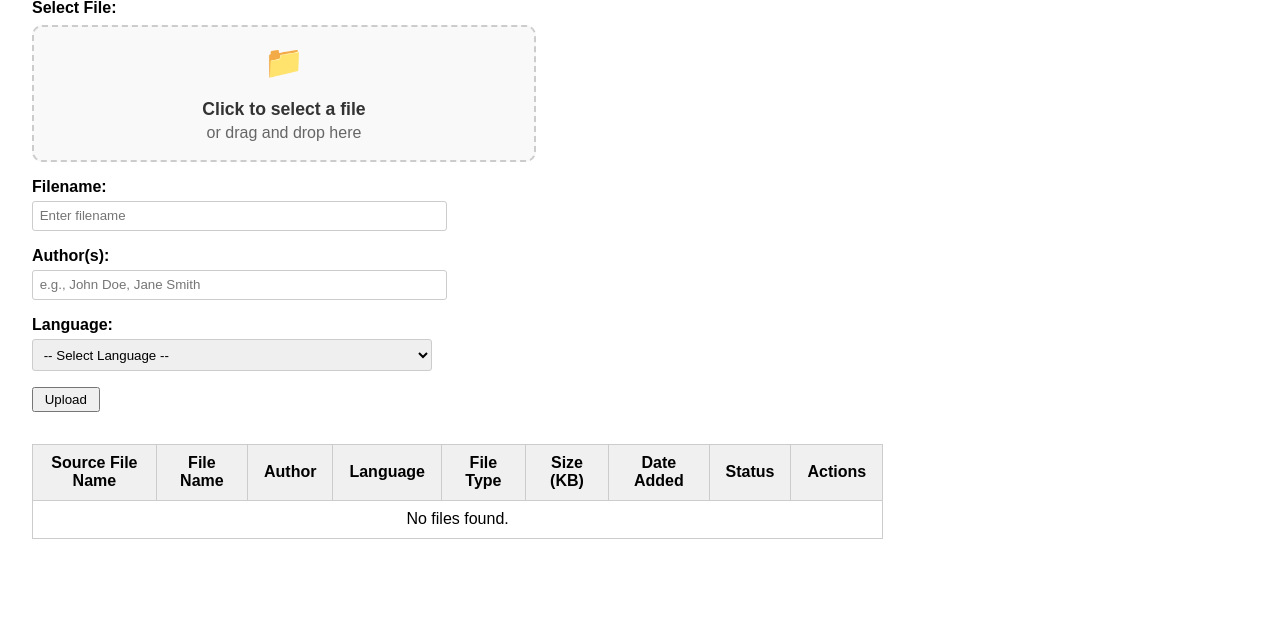
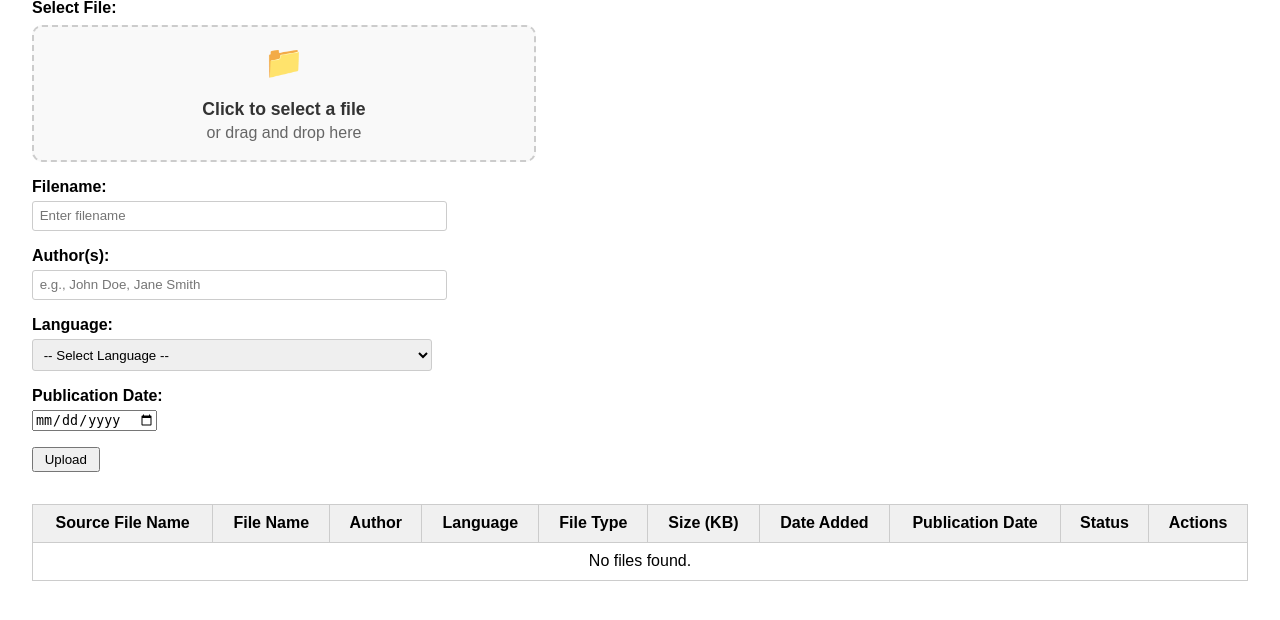
Before and after one commit to szhou12/aws-s3-rds, a Flask app: page / in a window 1280 px wide. Shown: the part 81-701 px from the top of the page. Run offline with Flask 3, Linux system fonts and the light colour scheme; data that the repository does not hold is empty.

Commit message:
added new column "publication_date" in both frontend and backend. NOT tested yet

```diff
--- a/models.py
+++ b/models.py
@@ -14,6 +14,7 @@ class FileInfo(BaseModel):
     sourcename: str
     filename: str
     author: str
+    publication_date: datetime
     language: str
     file_type: str
     status: int
@@ -30,6 +31,7 @@ class Upload(SQLModel, table=True):
     author: str
     language: str
     date_added: datetime = Field(default_factory=lambda: datetime.now()) # auto-generated by Python
+    publication_date: Optional[datetime] = None  # user-provided publish date from the frontend
     size: int  # in bytes
     file_type: str
     source_filename: str
--- a/templates/index.html
+++ b/templates/index.html
@@ -5,12 +5,16 @@
     <title>S3 File Manager</title>
     <style>
         body { font-family: sans-serif; margin: 2em; }
-        table { border-collapse: collapse; width: 70%; margin-top: 2em; }
+        table { border-collapse: collapse; width: 100%; min-width: 900px; margin-top: 2em; }
         th, td { border: 1px solid #ccc; padding: 0.6em 1em; }
         th { background: #f0f0f0; }
         .msg { padding: 0.5em 1em; margin-bottom: 1em; background: #e0ffe0; color: #008000; border: 1px solid #b2ffb2;}
         .error { background: #ffe0e0; color: #b20000; border: 1px solid #ffb2b2;}
         .btn { padding: 0.2em 0.8em; }
+        .table-container {
+            width: 100%;
+            overflow-x: auto;
+        }
         .form-group {
             margin-bottom: 1em;
         }
@@ -233,6 +237,12 @@
             </select>
         </div>
 
+        <!-- Version Date -->
+        <div class="form-group">
+            <label for="publication_date">Publication Date:</label>
+            <input type="date" name="publication_date" id="publication_date" required>
+        </div>
+
         <button type="submit" class="btn" id="upload-btn">
             <span id="btn-text">Upload</span>
             <span class="loading-spinner" id="loading-spinner"></span>
@@ -256,6 +266,7 @@
     {% endif %}
 
     <!-- Table of Files -->
+    <div class="table-container">
         <table id="file-table">
             <thead>
                 <tr>
@@ -266,6 +277,7 @@
                     <th>File Type</th>
                     <th>Size (KB)</th>
                     <th>Date Added</th>
+                    <th>Publication Date</th>
                     <th>Status</th>
                     <th>Actions</th>
                 </tr>
@@ -274,6 +286,7 @@
                 <!-- Rows populated by JS -->
             </tbody>
         </table>
+    </div>
 
 <script>
     // Extract source filename from S3 key (removes UUID__ prefix)
@@ -298,6 +311,7 @@
                         // Status display
                         const statusText = file.status === 0 ? 'Processing' : 'Processed';
                         const statusClass = file.status === 0 ? 'status-pending' : 'status-complete';
+                        const displayVersionDate = formatDate(file.publication_date);
 
                         // Store S3 key in data attribute, display source filename
                         tr.setAttribute('data-s3-key', file.key);
@@ -308,7 +322,8 @@
                             <td>${file.language.toUpperCase()}</td>
                             <td>${file.file_type.toUpperCase()}</td>
                             <td style="text-align:right">${file.size}</td>
-                            <td>${file.date_added.replace('T', ' ').slice(0,19)}</td>
+                            <td>${formatDate(file.date_added)}</td>
+                            <td>${displayVersionDate}</td>
                             <td><span class="${statusClass}">${statusText}</span></td>
                             <td>
                                 <a class="btn" href="/download/${encodeURIComponent(file.key)}">Download</a>
@@ -319,10 +334,19 @@
                     });
                 } else {
                     const tr = document.createElement('tr');
-                    tr.innerHTML = `<td colspan="9" style="text-align:center;">No files found.</td>`;
+                    tr.innerHTML = `<td colspan="10" style="text-align:center;">No files found.</td>`;
                     tbody.appendChild(tr);
                 }
             });
+    }
+
+    function formatDate(value) {
+        if (!value) return '—';
+        try {
+            return value.replace('T', ' ').slice(0, 19);
+        } catch {
+            return value;
+        }
     }
 
     // Refresh list on page load
```
Also changed, not shown: app_fastapi.py (+12 -1 lines), db.py (+14 -13 lines), README.md. Lines whose indentation alone changed are shown as unchanged.
